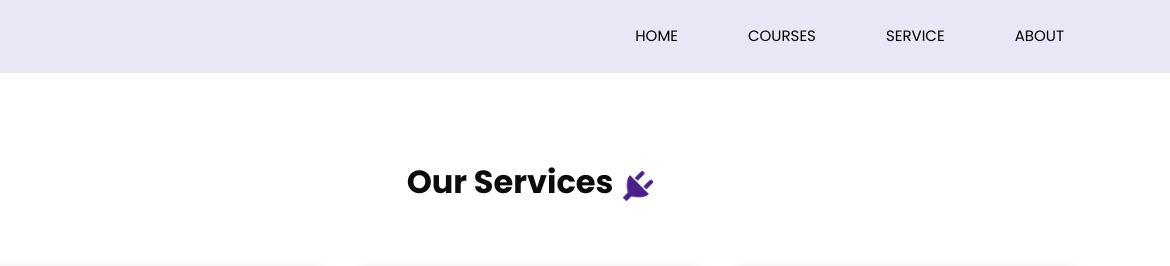
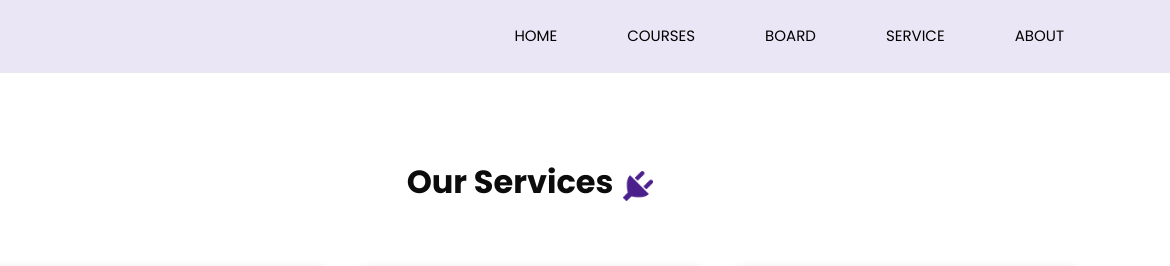
Before and after one commit to pivotsanu/website, a plain HTML site: page service.html in a window 1280 px wide. Shown: the top 266 px of the page, 110-1280 px from the left. Drawn offline with nearby package versions, Linux system fonts and the light colour scheme.

Commit message:
Update service.html

```diff
--- a/service.html
+++ b/service.html
@@ -54,6 +54,9 @@
                 </li>
                 <li class="nav-item">
                   <a class="nav-link" href="materials.html">Courses</a>
+                </li>
+                <li class="nav-item">
+                  <a class="nav-link" href="board.html">Board</a>
                 </li>
                 <li class="nav-item">
                   <a class="nav-link" href="service.html"> Service </a>
```
